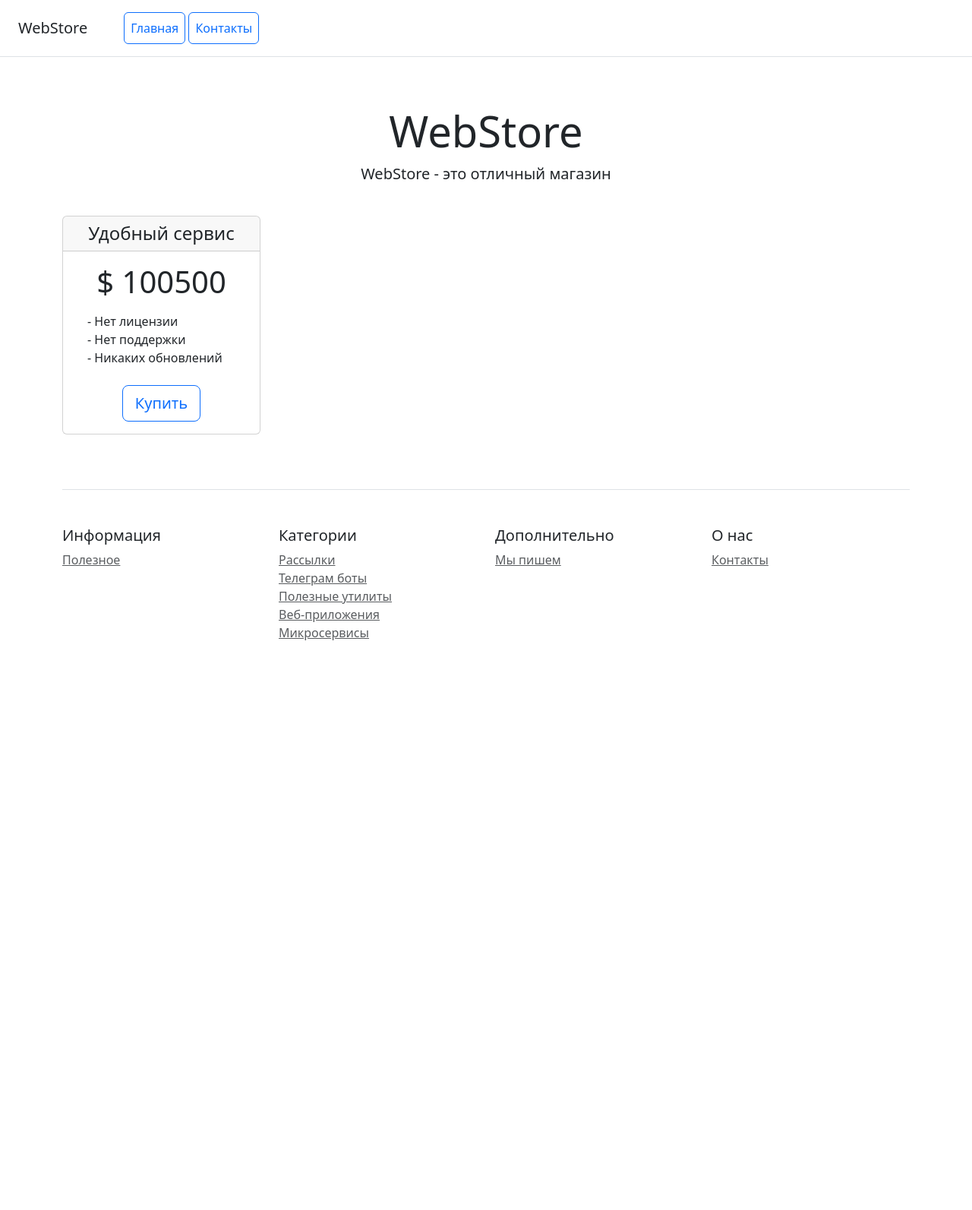
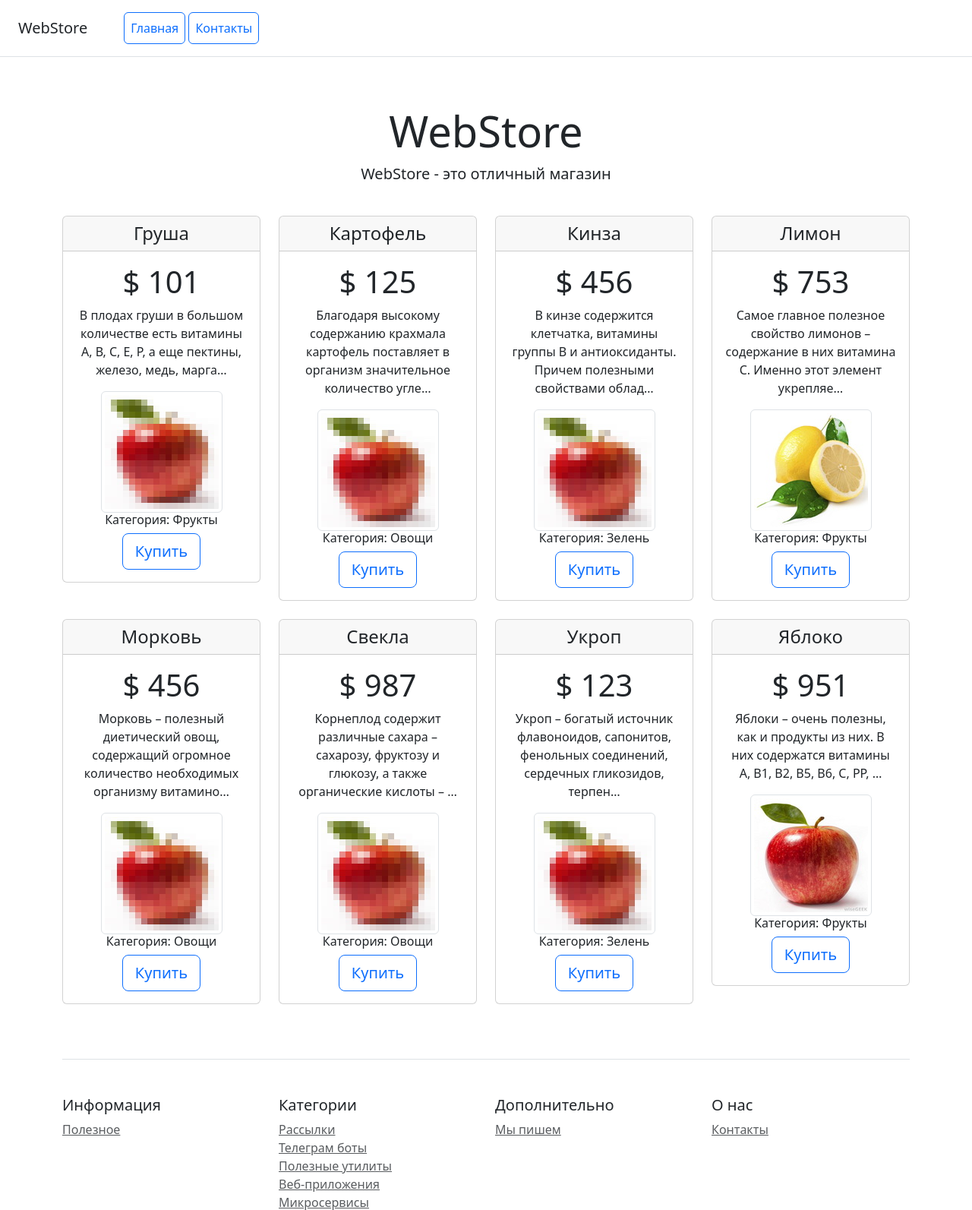
Before and after one commit to MichaelGorbunov/web-store, a Django app: page /catalog/home/ in a window 1280 px wide. Shown: the top 1593 px of the page at 76% size. Before the commit the page ends 843 px from the top, so only its background shows below. Run offline with Django 5.2, Linux system fonts and the light colour scheme; data comes from the database, SQL or seed files in the repository; parts of the project's set-up code (start-up, migrations or seed data) failed here and were passed over; some libraries are stand-ins or nearby versions.

Commit message:
catalog шаблонизация

```diff
--- /dev/null
+++ b/catalog/templates/catalog/base.html
@@ -0,0 +1,31 @@
+{% load static %}
+
+<!doctype html>
+<html lang="en">
+<head>
+    <meta charset="utf-8">
+    <meta name="viewport" content="width=device-width, initial-scale=1">
+    <title>{% block title %}Сайт WebStore{% endblock %}</title>
+    <!-- Подключите статичеcкие файлы со стилями Bootstrap -->
+    <link rel="stylesheet" href="/static/css/bootstrap.min.css">
+
+
+</head>
+<body>
+{% include 'catalog/includes/navigate.html' %}
+
+<div class="pricing-header px-3 py-3 pt-md-5 pb-md-4 mx-auto text-center">
+    <h1 class="display-4">WebStore</h1>
+    <p class="lead">WebStore - это отличный магазин</p>
+</div>
+
+<div class="container">
+    {% block content %}{% endblock %}
+    {% include 'catalog/includes/footer.html' %}
+</div>
+
+
+<!-- Подключите статичеcкие файлы со скриптами Bootstrap -->
+<script src="/static/js/bootstrap.bundle.min.js"></script>
+</body>
+</html>
--- a/catalog/templates/catalog/home.html
+++ b/catalog/templates/catalog/home.html
@@ -1,83 +1,31 @@
-<!doctype html>
-<html lang="en">
-<head>
-    <meta charset="utf-8">
-    <meta name="viewport" content="width=device-width, initial-scale=1">
-    <title>Главная</title>
-    <!-- Подключите статичеcкие файлы со стилями Bootstrap -->
-    <link rel="stylesheet" href="/static/css/bootstrap.min.css">
 
+<!-- home.html -->
+{% extends 'catalog/base.html' %}
 
-</head>
-<body>
-<div class="d-flex flex-column flex-md-row align-items-center p-3 px-md-4 mb-3 bg-white border-bottom box-shadow">
-    <h5 class="my-0 mr-md-auto font-weight-normal">WebStore</h5>
-    <nav class="ms-5">
-        <a class="p-2 btn btn-outline-primary" href="{% url 'catalog:home' %}">Главная</a>
-        <a class="p-2 btn btn-outline-primary" href="{% url 'catalog:contact' %}">Контакты</a>
-    </nav>
-</div>
+{% block title %}Главная страница{% endblock %}
 
-<div class="pricing-header px-3 py-3 pt-md-5 pb-md-4 mx-auto text-center">
-    <h1 class="display-4">WebStore</h1>
-    <p class="lead">WebStore - это отличный магазин</p>
-</div>
+{% block content %}
+<div class="row text-center">
+    {% for product in products %}
+        <div class="col-3">
 
-<div class="container">
-    <div class="row text-center">
-        <div class="col-3">
             <div class="card mb-4 box-shadow">
                 <div class="card-header">
-                    <h4 class="my-0 font-weight-normal">Удобный сервис </h4>
+                    <h4 class="my-0 font-weight-normal">{{product.name}} </h4>
                 </div>
                 <div class="card-body">
-                    <h1 class="card-title pricing-card-title">$ 100500</h1>
-                    <ul class="list-unstyled mt-3 mb-4 text-start m-3">
-                        <li>- Нет лицензии</li>
-                        <li>- Нет поддержки</li>
-<!--                        <li>- Установка на сервер</li>-->
-                        <li>- Никаких обновлений</li>
-                    </ul>
+                    <h1 class="card-title pricing-card-title">$ {{product.price}}</h1>
+                    <p class="card-text">{{product.description|truncatechars:100}}</p>
+
+                    <img src=/media/{{product.photo}} class="img-thumbnail">
+                    <h6 class="font-weight-normal">Категория: {{product.category}} </h6>
+
                     <button type="button" class="btn btn-lg btn-block btn-outline-primary">Купить</button>
+
                 </div>
             </div>
+
         </div>
+    {% endfor %}
     </div>
-
-    <footer class="pt-4 my-md-5 pt-md-5 border-top">
-        <div class="row">
-            <div class="col-6 col-md">
-                <h5>Информация</h5>
-                <ul class="list-unstyled text-small">
-                    <li><a class="text-muted" href="#">Полезное</a></li>
-                </ul>
-            </div>
-            <div class="col-6 col-md">
-                <h5>Категории</h5>
-                <ul class="list-unstyled text-small">
-                    <li><a class="text-muted" href="#">Рассылки</a></li>
-                    <li><a class="text-muted" href="#">Телеграм боты</a></li>
-                    <li><a class="text-muted" href="#">Полезные утилиты</a></li>
-                    <li><a class="text-muted" href="#">Веб-приложения</a></li>
-                    <li><a class="text-muted" href="#">Микросервисы</a></li>
-                </ul>
-            </div>
-            <div class="col-6 col-md">
-                <h5>Дополнительно</h5>
-                <ul class="list-unstyled text-small">
-                    <li><a class="text-muted" href="#">Мы пишем</a></li>
-                </ul>
-            </div>
-            <div class="col-6 col-md">
-                <h5>О нас</h5>
-                <ul class="list-unstyled text-small">
-                    <li><a class="text-muted" href="{% url 'catalog:contact' %}">Контакты</a></li>
-                </ul>
-            </div>
-        </div>
-    </footer>
-</div>
-<!-- Подключите статичеcкие файлы со скриптами Bootstrap -->
-<script src="/static/js/bootstrap.bundle.min.js"></script>
-</body>
-</html>
+{% endblock %}
--- /dev/null
+++ b/catalog/templates/catalog/includes/footer.html
@@ -0,0 +1,32 @@
+<footer class="pt-4 my-md-5 pt-md-5 border-top">
+        <div class="row">
+            <div class="col-6 col-md">
+                <h5>Информация</h5>
+                <ul class="list-unstyled text-small">
+                    <li><a class="text-muted" href="#">Полезное</a></li>
+                </ul>
+            </div>
+            <div class="col-6 col-md">
+                <h5>Категории</h5>
+                <ul class="list-unstyled text-small">
+                    <li><a class="text-muted" href="#">Рассылки</a></li>
+                    <li><a class="text-muted" href="#">Телеграм боты</a></li>
+                    <li><a class="text-muted" href="#">Полезные утилиты</a></li>
+                    <li><a class="text-muted" href="#">Веб-приложения</a></li>
+                    <li><a class="text-muted" href="#">Микросервисы</a></li>
+                </ul>
+            </div>
+            <div class="col-6 col-md">
+                <h5>Дополнительно</h5>
+                <ul class="list-unstyled text-small">
+                    <li><a class="text-muted" href="#">Мы пишем</a></li>
+                </ul>
+            </div>
+            <div class="col-6 col-md">
+                <h5>О нас</h5>
+                <ul class="list-unstyled text-small">
+                    <li><a class="text-muted" href="{% url 'catalog:contact' %}">Контакты</a></li>
+                </ul>
+            </div>
+        </div>
+    </footer>
--- /dev/null
+++ b/catalog/templates/catalog/includes/navigate.html
@@ -0,0 +1,7 @@
+<div class="d-flex flex-column flex-md-row align-items-center p-3 px-md-4 mb-3 bg-white border-bottom box-shadow">
+    <h5 class="my-0 mr-md-auto font-weight-normal">WebStore</h5>
+    <nav class="ms-5">
+        <a class="p-2 btn btn-outline-primary" href="{% url 'catalog:home' %}">Главная</a>
+        <a class="p-2 btn btn-outline-primary" href="{% url 'catalog:contact' %}">Контакты</a>
+    </nav>
+</div>
--- a/catalog/templates/catalog/products_list.html
+++ b/catalog/templates/catalog/products_list.html
@@ -39,7 +39,9 @@
 
                     <img src=/media/{{product.photo}} class="img-thumbnail">
                     <h6 class="font-weight-normal">Категория: {{product.category}} </h6>
+
                     <button type="button" class="btn btn-lg btn-block btn-outline-primary">Купить</button>
+
                 </div>
             </div>
 
--- a/catalog/urls.py
+++ b/catalog/urls.py
@@ -12,6 +12,7 @@ urlpatterns = [
     # path("", views.contacts, name="catalogs"),
     # path("index/<int:student_id>/", views.index, name="index"),
     path("send/", views.send, name="send"),
-    path("product_detail/", views.product_detail, name="product_detail"),
+    path("product_detail/<int:product_id>/", views.product_detail, name="product_detail"),
     path("products_list/", views.products_list, name="products_list"),
+    path("detail/<int:product_id>/", views.detail, name="detail"),
 ]
--- a/catalog/views.py
+++ b/catalog/views.py
@@ -1,17 +1,20 @@
 from django.http import HttpResponse
-from django.shortcuts import render
-from catalog.models import Contact,Product,Category
+from django.shortcuts import render, get_object_or_404
+from catalog.models import Contact, Product, Category
 
 
 # Create your views here.
 def home(request):
-
     # products = Product.objects.all()
-    #вывод в консоль списка продуктов
+    # вывод в консоль списка продуктов
     # products = Product.objects.all().order_by('-id')[:5:-1]
     # for product in products:
     #     print(product.name)
-    return render(request, "catalog/home.html")
+    # return render(request, "catalog/home.html")
+    products = Product.objects.all()
+    context = {'products': products}
+    return render(request, 'catalog/home.html', context)
+
 
 def send(request):
     return render(request, "send.html")
@@ -28,9 +31,9 @@
         print(name)
         print(phone)
         print(message)
-        data={"name":name}
+        data = {"name": name}
         # return HttpResponse(f"Спасибо, {name}! Ваше сообщение получено.")
-        return render(request, 'catalog/send.html',context=data)
+        return render(request, 'catalog/send.html', context=data)
 
     # contact = Contact.objects.all()
     contact = Contact.objects.first()
@@ -47,21 +50,37 @@
                 "address": contact.address,
                 "phone": contact.phone
                 }
-    return render(request, "catalog/contact.html",context=data)
+    return render(request, "catalog/contact.html", context=data)
 
-def product_detail(request):
-    product=Product.objects.get(id=1)
-    data={
+
+def product_detail(request, product_id):
+    # product=Product.objects.get(id=1)
+    product = get_object_or_404(Product, pk=product_id)
+    data = {
         "product_name": product.name,
-        "product_cat":product.category,
-        "product_price":product.price,
-        "product_descr":product.description,
-        "product_img":product.photo,
+        "product_cat": product.category,
+        "product_price": product.price,
+        "product_descr": product.description,
+        "product_img": product.photo,
     }
     # print(data)
     return render(request, "catalog/product_detail.html", context=data)
+
 
 def products_list(request):
     products = Product.objects.all()
     context = {'products': products}
     return render(request, 'catalog/products_list.html', context)
+
+def detail(request, product_id):
+    # product=Product.objects.get(id=1)
+    product = get_object_or_404(Product, pk=product_id)
+    data = {
+        "product_name": product.name,
+        "product_cat": product.category,
+        "product_price": product.price,
+        "product_descr": product.description,
+        "product_img": product.photo,
+    }
+    # print(data)
+    return render(request, "catalog/detail.html", context=data)
--- a/catalog_v2_fixture.json
+++ b/catalog_v2_fixture.json
@@ -15,7 +15,7 @@
     "fields": {
         "name": "Яблоко",
         "description": "Яблоки – очень полезны, как и продукты из них. В них содержатся витамины А, В1, В2, В5, В6, С, РР, бета-каротин, а также калий, кальций, кремний, магний, кобальт, медь и другие необходимые элементы. Плоды благотворно влияют на мозг, сердечно-сосудистую систему, повышают уровень гемоглобина, улучшают пищеварение. Яблоки могут быть рекомендованы при диете, так как их калорийность не высока (если нет никаких противопоказаний). Кроме того, они обеспечивают прилив жизненных сил, помогают держать организм в форме при усталости и стрессе.",
-        "photo": "photos/apple_qrMy9AC.jpg",
+        "photo": "photos/apple.jpg",
         "category": 1,
         "price": 951,
         "created_at": "2024-09-19",
@@ -28,7 +28,7 @@
     "fields": {
         "name": "Лимон",
         "description": "Самое главное полезное свойство лимонов – содержание в них витамина C. Именно этот элемент укрепляет иммунитет, способствует заживлению ран, защищает от вирусов. Кроме того, лимоны выступают отличными антиоксидантами, помогают восполнить запасы энергии и замедляют процесс старения, что особенно актуально для людей более взрослого возраста, которые чаще беспокоятся о своей внешности. Лимон тонизирует кожу, улучшает состояние ногтей и волос.\n\nТакже лимон является отличным антидепрессантом. Этот вид цитрусовых поднимает настроение и снижает уровень стресса. Даже аромат лимонов положительно влияет на эмоциональное состояние. Чтобы улучшить настроение, чего хочется, наверное, каждому из нас в холодное время года, рекомендую пить теплый чай с лимоном. Это простой ритуал, который определенно добавит в ваш день чуть больше радости.",
-        "photo": "photos/lemon_UFlGO8O.jpg",
+        "photo": "photos/lemon.jpg",
         "category": 1,
         "price": 753,
         "created_at": "2024-09-19",
```
Also changed, not shown: catalog/management/commands/add_catalog.py (added, +14 -0 lines), catalog/templates/catalog/detail.html (added, +23 -0 lines).
